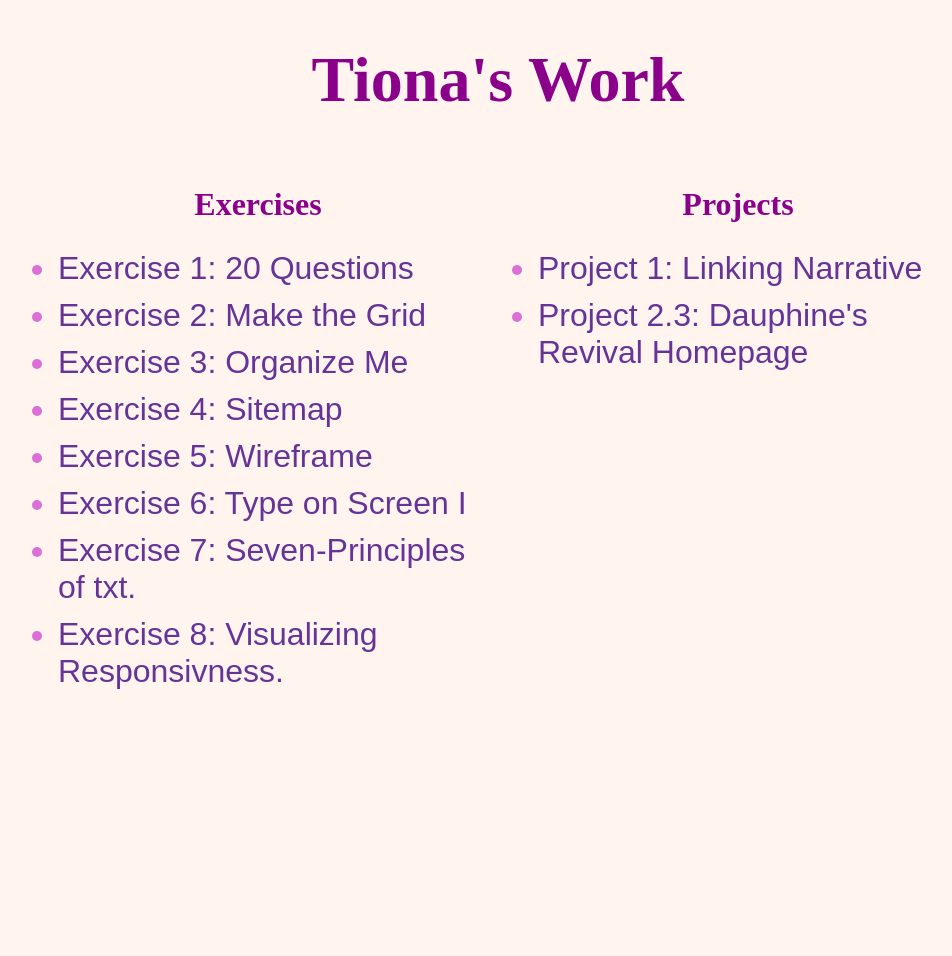
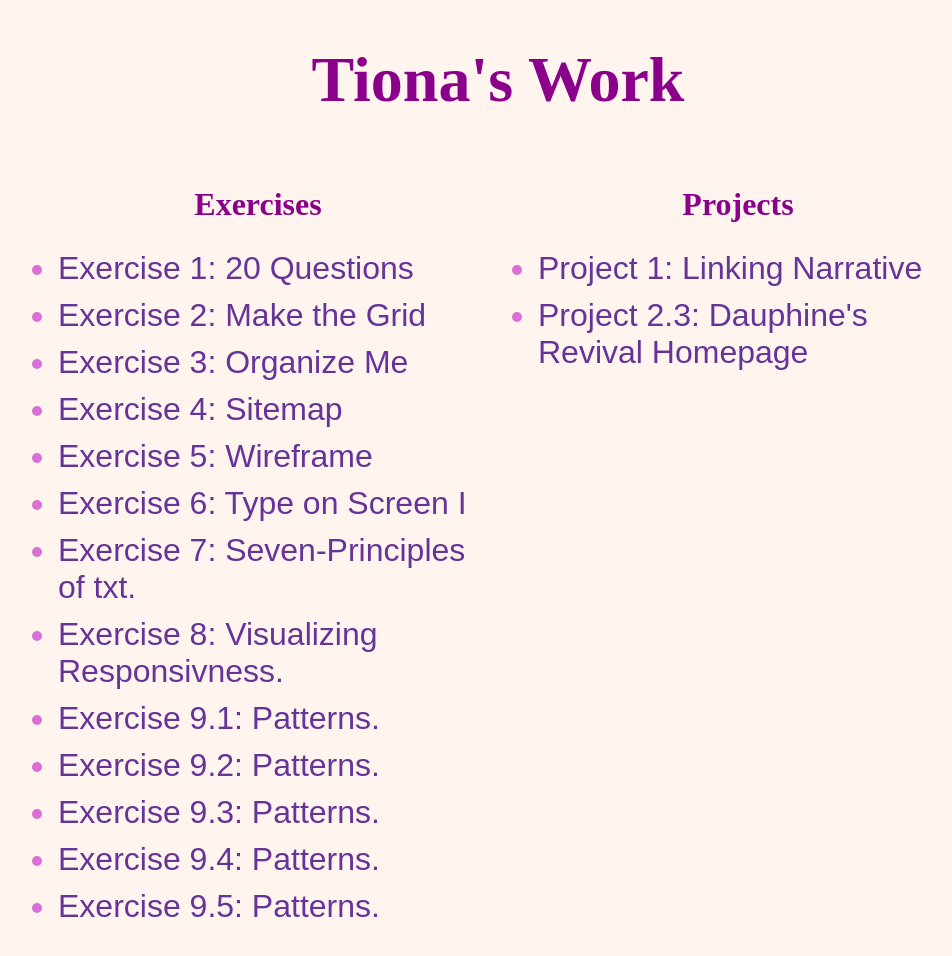
Before and after one commit to ttrobi99/avtfall2020, a plain HTML site: page index.html in a window 1280 px wide. Shown: the whole page, without its empty margins (142-1094 px from the left). Before the commit the page ends 800 px from the top, so only its background shows below. Drawn offline with Linux system fonts and the light colour scheme; a web font is replaced by a local one.

Commit message:
linking files

```diff
--- a/index.html
+++ b/index.html
@@ -23,6 +23,11 @@
      <li><a href="e6/index.html">Exercise 6: Type on Screen I</a></li>
      <li><a href="e7/index.html">Exercise 7: Seven-Principles of txt.</a></li>
      <li><a href="e8/index.html">Exercise 8: Visualizing Responsivness.</a></li>
+     <li><a href="e9/index.html">Exercise 9.1: Patterns.</a></li>
+     <li><a href="e9/index2.html">Exercise 9.2: Patterns.</a></li>
+     <li><a href="e9/index3.html">Exercise 9.3: Patterns.</a></li>
+     <li><a href="e9/index4.html">Exercise 9.4: Patterns.</a></li>
+     <li><a href="e9/index5.html">Exercise 9.5: Patterns.</a></li>
     </ul>
    </div>
   <div class="col">
```
